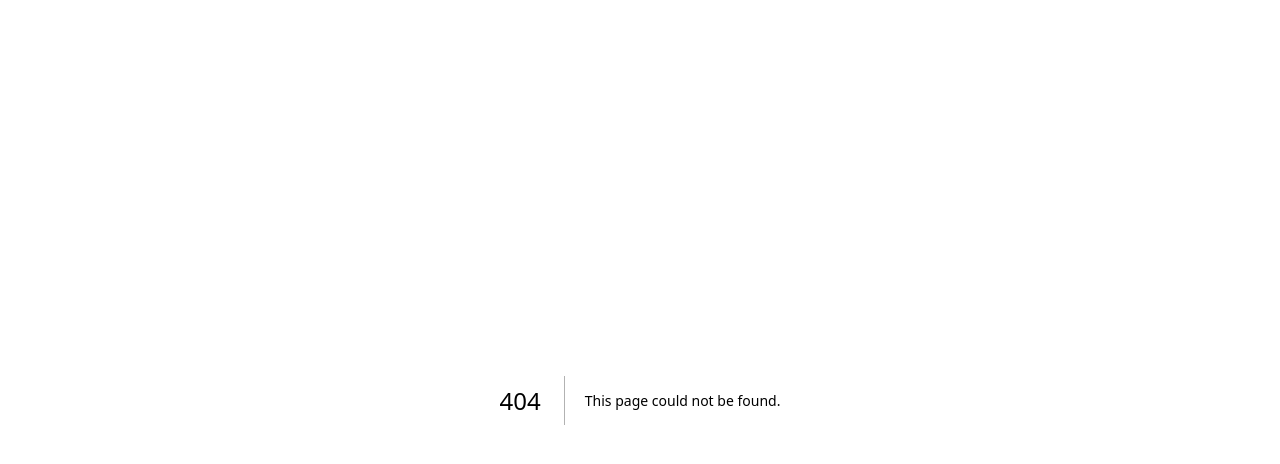
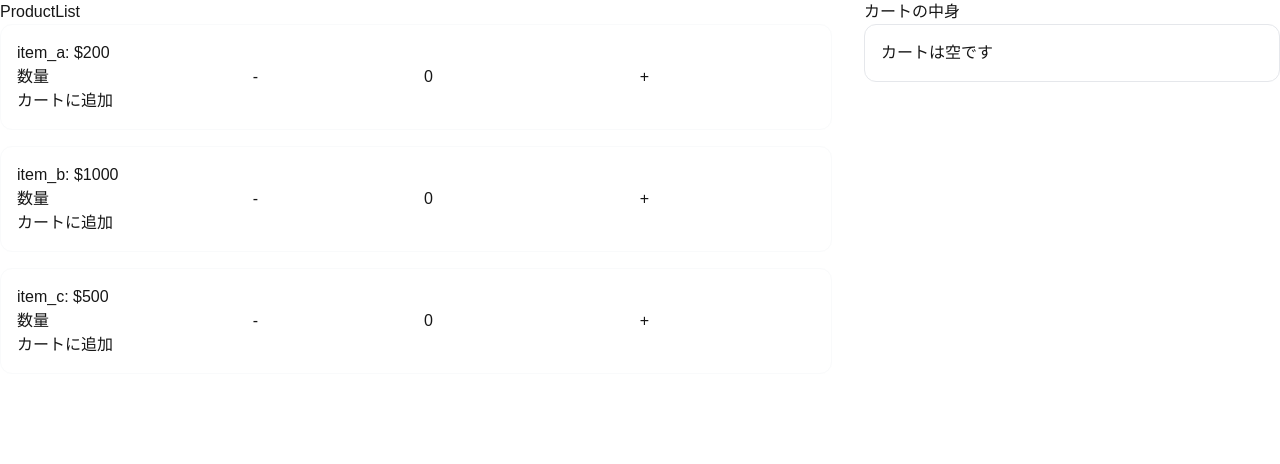
Before and after one commit to shoet/react-xstate-example, a Next.js app: page /shopping_cart in a window 1280 px wide. Before the commit this address had no page. Shown: the top 464 px of the page. Built offline with nearby package versions, Linux system fonts and the light colour scheme.

Commit message:
CartUIを構築

```diff
--- /dev/null
+++ b/src/app/shopping_cart/_components/Cart/index.tsx
@@ -0,0 +1,45 @@
+"use client";
+
+import clsx from "clsx";
+import { useCartContext } from "../../_hooks/useCartContext";
+import { useMemo } from "react";
+
+export const Cart = () => {
+  const { cart, submit } = useCartContext();
+  const cartItem = useMemo(() => {
+    return Object.values(cart);
+  }, [cart]);
+  return (
+    <form
+      onSubmit={async (e) => {
+        e.preventDefault();
+        await submit();
+      }}
+    >
+      <div className={clsx("p-4 border border-gray-200 rounded-xl")}>
+        {cartItem.length === 0 ? (
+          <div>カートは空です</div>
+        ) : (
+          <div>
+            <div>
+              {cartItem.map((item) => (
+                <div key={item.product.id}>
+                  <div>{item.product.name}</div>
+                  <div>数量: {item.quantity}</div>
+                </div>
+              ))}
+            </div>
+            <button
+              type="submit"
+              className={clsx(
+                "mt-4 px-4 py-2 bg-blue-500 text-white rounded-lg",
+              )}
+            >
+              購入手続きへ進む
+            </button>
+          </div>
+        )}
+      </div>
+    </form>
+  );
+};
--- /dev/null
+++ b/src/app/shopping_cart/_components/CartContext/_hooks.ts
@@ -0,0 +1,69 @@
+import { submitCart } from "@/features/shopping_cart/service/submitCart";
+import { Cart, Product } from "@/features/shopping_cart/types";
+import { useState } from "react";
+
+export type UseCartReturnType = {
+  cart: Cart;
+  addItem: (product: Product) => void;
+  removeItem: (product: Product) => void;
+  submit: () => Promise<void>;
+};
+
+export const useCart = () => {
+  const [cart, setCart] = useState<Cart>({});
+
+  const addItem = (product: Product) => {
+    const item = cart[product.id];
+    if (!item) {
+      setCart((prev) => ({
+        ...prev,
+        [product.id]: {
+          product,
+          quantity: 1,
+        },
+      }));
+      return;
+    }
+    setCart((prev) => ({
+      ...prev,
+      [product.id]: {
+        ...item,
+        quantity: item.quantity + 1,
+      },
+    }));
+  };
+
+  const removeItem = (product: Product) => {
+    const { [product.id]: item, ...rest } = cart;
+    if (!item) {
+      return;
+    }
+    if (item.quantity === 1) {
+      setCart({ ...rest });
+      return;
+    }
+    setCart({
+      ...rest,
+      [item.product.id]: {
+        product: item.product,
+        quantity: item.quantity - 1,
+      },
+    });
+  };
+
+  const submit = async () => {
+    try {
+      await submitCart();
+      setCart({});
+    } catch (error) {
+      console.error("Failed to submit cart:", error);
+    }
+  };
+
+  return {
+    cart,
+    addItem,
+    removeItem,
+    submit,
+  };
+};
--- /dev/null
+++ b/src/app/shopping_cart/_components/CartContext/index.tsx
@@ -0,0 +1,28 @@
+"use client";
+import { createContext, PropsWithChildren } from "react";
+import { useCart, type UseCartReturnType } from "./_hooks";
+
+type CartContextType = UseCartReturnType;
+
+export const CartContext = createContext<CartContextType>({
+  cart: {},
+  addItem: () => {},
+  removeItem: () => {},
+  submit: async () => {},
+});
+
+export const CartContextProvider = (props: PropsWithChildren) => {
+  const { cart, submit, addItem, removeItem } = useCart();
+  return (
+    <CartContext
+      value={{
+        cart,
+        addItem,
+        removeItem,
+        submit,
+      }}
+    >
+      {props.children}
+    </CartContext>
+  );
+};
--- /dev/null
+++ b/src/app/shopping_cart/_components/ProductList/index.tsx
@@ -0,0 +1,84 @@
+"use client";
+import { Cart, Product } from "@/features/shopping_cart/types";
+import clsx from "clsx";
+import { Suspense, use } from "react";
+import { useCartContext } from "../../_hooks/useCartContext";
+
+export const ProductsContainer = (props: {
+  productsPromise: Promise<Product[]>;
+}) => {
+  const { cart, addItem, removeItem, submit } = useCartContext();
+  return (
+    <Suspense fallback={<div>Loading...</div>}>
+      <ProductList
+        cart={cart}
+        productsPromise={props.productsPromise}
+        onAddCartAction={addItem}
+        onRemoveCartAction={removeItem}
+        onSubmitAction={submit}
+      />
+    </Suspense>
+  );
+};
+
+export const ProductList = (props: {
+  cart: Cart;
+  productsPromise: Promise<Product[]>;
+  onAddCartAction: (product: Product) => void;
+  onRemoveCartAction: (product: Product) => void;
+  onSubmitAction: () => void;
+}) => {
+  const products = use(props.productsPromise);
+  return (
+    <ul>
+      {products.map((p) => {
+        const quantity = props.cart[p.id]?.quantity ?? 0;
+        return (
+          <li key={p.id} className={clsx("not-first:mt-4")}>
+            <ProductCard
+              product={p}
+              quantity={quantity}
+              onClickAdd={props.onAddCartAction}
+              onClickRemove={props.onRemoveCartAction}
+              onClickSubmit={props.onSubmitAction}
+            />
+          </li>
+        );
+      })}
+    </ul>
+  );
+};
+
+const ProductCard = (props: {
+  product: Product;
+  quantity: number;
+  onClickAdd: (product: Product) => void;
+  onClickRemove: (product: Product) => void;
+  onClickSubmit: () => void;
+}) => {
+  const { product, quantity, onClickAdd, onClickRemove, onClickSubmit } = props;
+  return (
+    <div className={clsx("p-4 border border-gray-50 rounded-xl")}>
+      <div>
+        {product.name}: ${product.price}
+      </div>
+      <div className={clsx("grid grid-cols-[70px_auto_50px_auto]")}>
+        <span>数量</span>
+        <button onClick={() => onClickRemove(product)}>-</button>
+        <div>{quantity}</div>
+        <button onClick={() => onClickAdd(product)}>+</button>
+      </div>
+      <button
+        disabled={quantity === 0}
+        onClick={() => {
+          if (quantity === 0) {
+            return;
+          }
+          onClickSubmit();
+        }}
+      >
+        カートに追加
+      </button>
+    </div>
+  );
+};
--- /dev/null
+++ b/src/app/shopping_cart/_hooks/useCartContext.ts
@@ -0,0 +1,4 @@
+import { useContext } from "react";
+import { CartContext } from "../_components/CartContext";
+
+export const useCartContext = () => useContext(CartContext);
--- /dev/null
+++ b/src/app/shopping_cart/_hooks/useProducts.ts
@@ -0,0 +1,36 @@
+"use client";
+import { getProducts } from "@/features/shopping_cart/service/getProducts";
+import { Product } from "@/types/shopping_cart";
+import { useEffect, useState } from "react";
+
+export const useProducts = () => {
+  const [products, setProducts] = useState<Product[]>([]);
+  const [isLoading, setIsLoading] = useState(false);
+  const [error, setError] = useState<Error | undefined>();
+
+  const fetchProducts = async () => {
+    setError(undefined);
+    try {
+      setIsLoading(true);
+      const products = await getProducts();
+      setProducts(products);
+    } catch (
+      e: any // eslint-disable-line @typescript-eslint/no-explicit-any
+    ) {
+      setError(e);
+    } finally {
+      setIsLoading(false);
+    }
+  };
+
+  useEffect(() => {
+    fetchProducts();
+  }, []);
+
+  return {
+    products,
+    isLoading,
+    error,
+    mutate: fetchProducts,
+  };
+};
--- /dev/null
+++ b/src/app/shopping_cart/page.tsx
@@ -0,0 +1,24 @@
+import { getProducts } from "@/features/shopping_cart/service/getProducts";
+import { ProductsContainer } from "./_components/ProductList";
+import clsx from "clsx";
+import { CartContextProvider } from "./_components/CartContext";
+import { Cart } from "./_components/Cart";
+
+export const dynamic = "force-dynamic";
+
+export default function Page() {
+  return (
+    <CartContextProvider>
+      <div className={clsx("grid grid-cols-[2fr_1fr] gap-8")}>
+        <div>
+          <h1>ProductList</h1>
+          <ProductsContainer productsPromise={getProducts()} />
+        </div>
+        <div>
+          <div>カートの中身</div>
+          <Cart />
+        </div>
+      </div>
+    </CartContextProvider>
+  );
+}
--- /dev/null
+++ b/src/features/shopping_cart/service/getProducts.ts
@@ -0,0 +1,12 @@
+import { Product } from "../types";
+import { sleep } from "./service";
+
+export const getProducts = async () => {
+  await sleep(200);
+  const products: Product[] = [
+    { id: "1", name: "item_a", price: 200 },
+    { id: "2", name: "item_b", price: 1000 },
+    { id: "3", name: "item_c", price: 500 },
+  ];
+  return products;
+};
--- /dev/null
+++ b/src/features/shopping_cart/service/service.ts
@@ -0,0 +1,2 @@
+export const sleep = (ms: number) =>
+  new Promise((resolve) => setTimeout(resolve, ms));
--- /dev/null
+++ b/src/features/shopping_cart/service/submitCart.ts
@@ -0,0 +1,5 @@
+import { sleep } from "./service";
+
+export const submitCart = async () => {
+  await sleep(500);
+};
--- /dev/null
+++ b/src/features/shopping_cart/types.ts
@@ -0,0 +1,12 @@
+export type Product = {
+  id: string;
+  name: string;
+  price: number;
+};
+
+export type CartItem = {
+  product: Product;
+  quantity: number;
+};
+
+export type Cart = Record<string, CartItem>;
```
